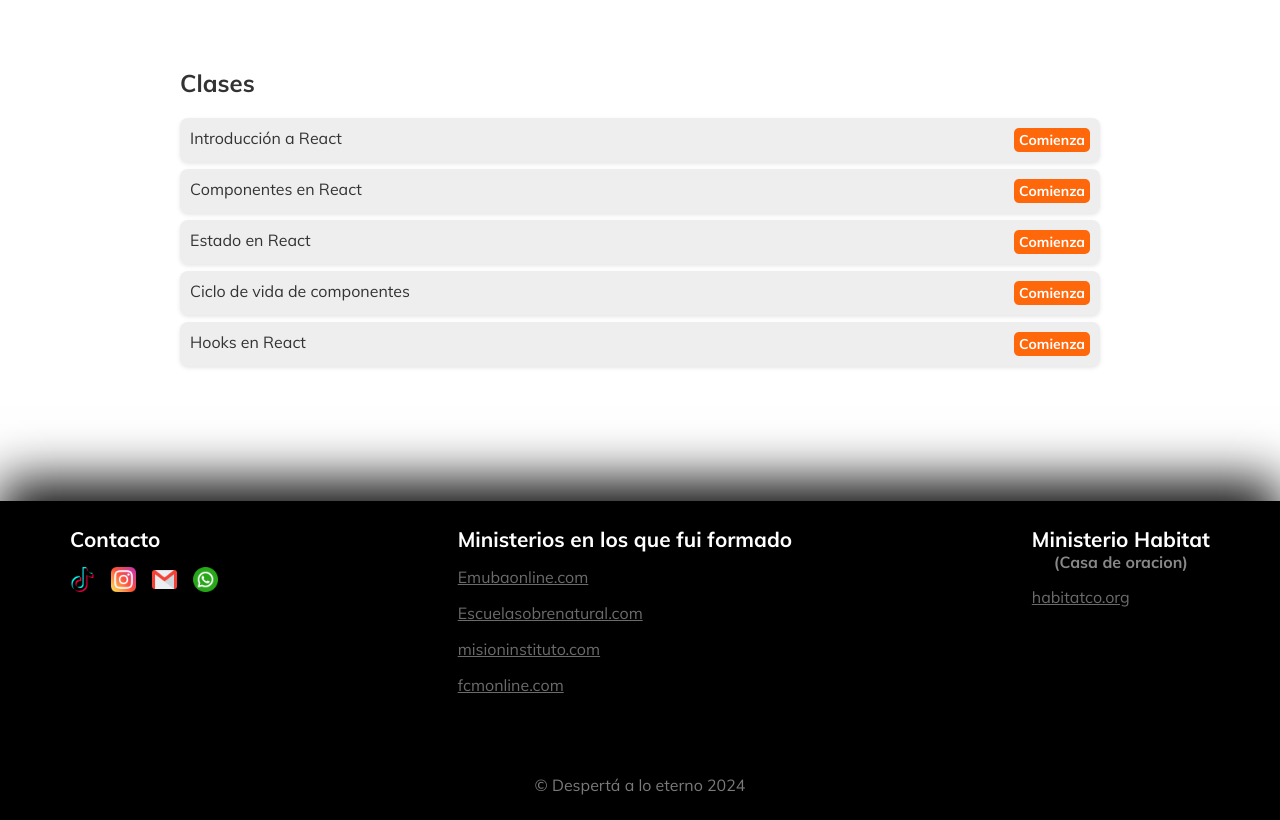
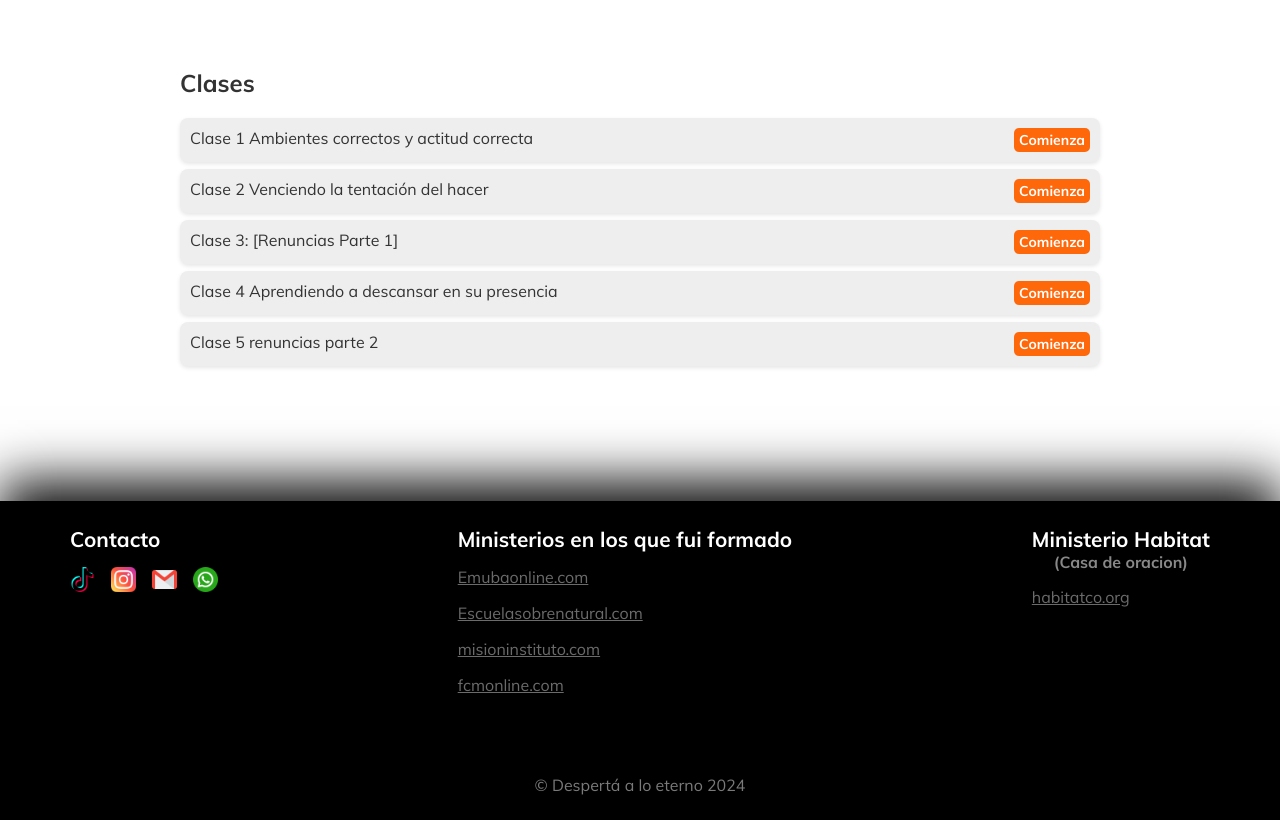
Before and after one commit to Neoagustin/Claros-de-inspiracion, a React (Vite) app: page /curso/1 in a window 1280 px wide. Shown: the part 1320-2140 px from the top of the page. Built offline with nearby package versions, Linux system fonts and the light colour scheme; the HTML template or start-up script is replaced by a standard one.

Commit message:
Agregando cambios

```diff
--- a/src/pages/Courses/Components/CoursesData.js
+++ b/src/pages/Courses/Components/CoursesData.js
@@ -20,27 +20,27 @@ const courses = [
     classes: [
       {
         id: 1,
-        title: "Introducción a React",
+        title: "Clase 1 Ambientes correctos y actitud correcta",
         video: "https://firebasestorage.googleapis.com/v0/b/desperta-a-lo-eterno.appspot.com/o/Cursos%2FCurso%201%2FClase%201.mp4?alt=media&token=25e3bb0e-9ff3-4228-ac6d-8b414332846e"
       },
       {
         id: 2,
-        title: "Componentes en React",
+        title: "Clase 2 Venciendo la tentación del hacer",
         video: "https://firebasestorage.googleapis.com/v0/b/desperta-a-lo-eterno.appspot.com/o/Cursos%2FCurso%201%2FClase%202.mp4?alt=media&token=190adb9e-8999-420f-8a03-c343515068ec"
       },
       {
         id: 3,
-        title: "Estado en React",
+        title: 'Clase 3: [Renuncias Parte 1]',
         video: "https://firebasestorage.googleapis.com/v0/b/desperta-a-lo-eterno.appspot.com/o/Cursos%2FCurso%201%2FClase%203.mp4?alt=media&token=0b8bb732-7543-4400-87ce-86dada123c06"
       },
       {
         id: 4,
-        title: "Ciclo de vida de componentes",
+        title: "Clase 4 Aprendiendo a descansar en su presencia",
         video: "https://firebasestorage.googleapis.com/v0/b/desperta-a-lo-eterno.appspot.com/o/Cursos%2FCurso%201%2FClase%204.mp4?alt=media&token=28b1c3ee-57b8-4228-bad7-f49e9b6b661c"
       },
       {
         id: 5,
-        title: "Hooks en React",
+        title: "Clase 5 renuncias parte 2",
         video: "https://firebasestorage.googleapis.com/v0/b/desperta-a-lo-eterno.appspot.com/o/Cursos%2FCurso%201%2FClase%205.mp4?alt=media&token=2ad1d626-220b-4e32-89dc-fe6d538cd1fc"
       },
     ]
--- a/src/pages/Home/Components/Banner/Banner.jsx
+++ b/src/pages/Home/Components/Banner/Banner.jsx
@@ -20,9 +20,6 @@ export default function Banner() {
         <p>Ministerio Misionero y Profético </p>
       </div>
 
-      <div className="banner-btn">
-        <a onClick={scrollToHistory}>VER MÁS</a>
-      </div>
       <video autoPlay loop muted className="banner-video">
         <source src="https://firebasestorage.googleapis.com/v0/b/desperta-a-lo-eterno.appspot.com/o/Banner%20Video%2Fbanner-video-new.mp4?alt=media&token=be1ff45d-0112-4e79-add6-6f909305d330" type="video/mp4" />
       </video>
```
